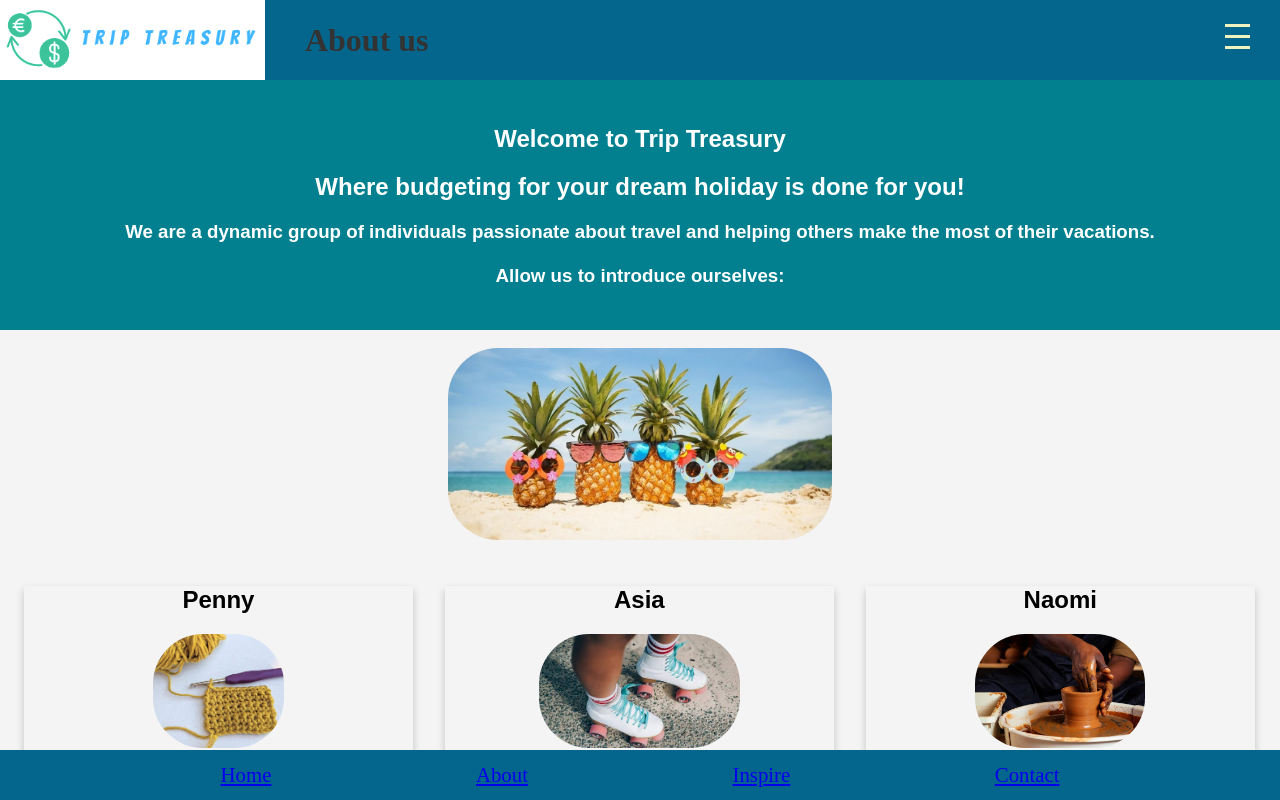
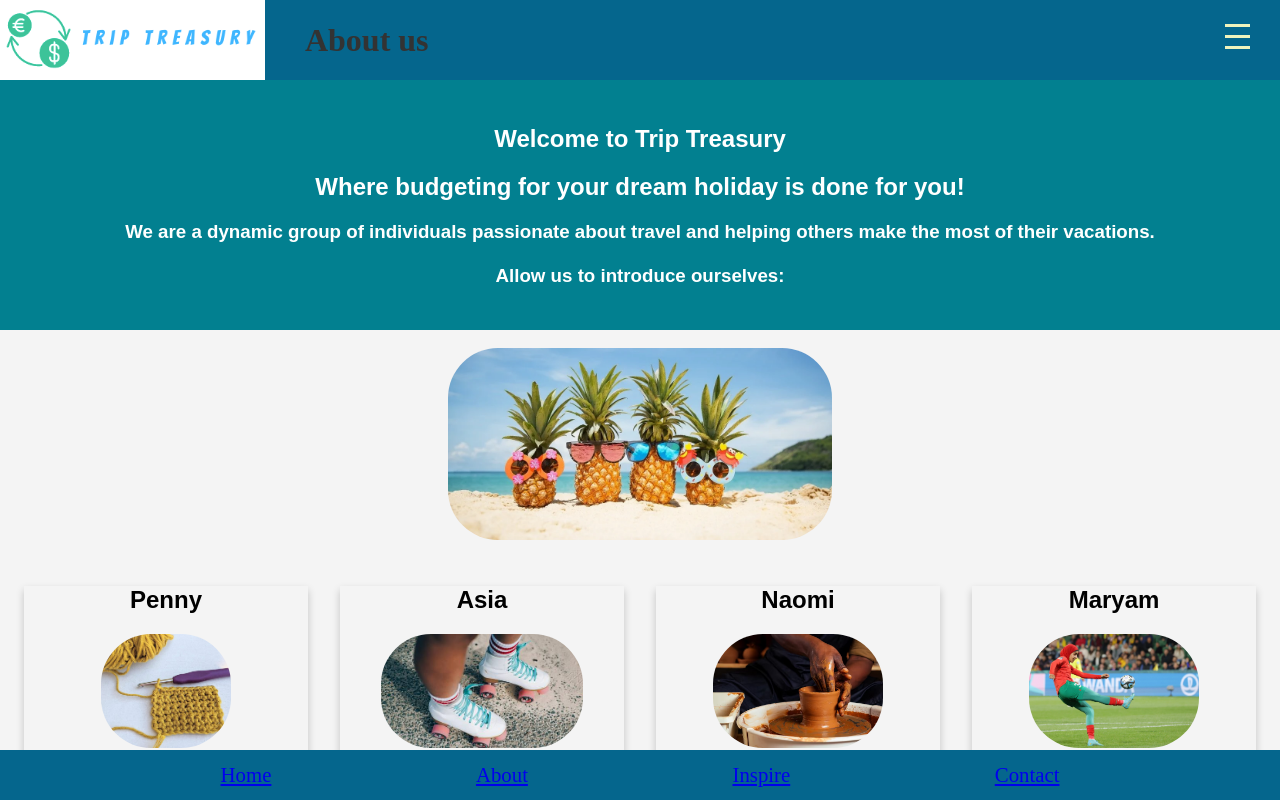
Before and after one commit to MaryamA123/TripTreasury, a React (Create React App) app in the folder budget_planner/: page /aboutus in a window 1280 px wide. Shown: the top 800 px of the page. Built offline with nearby package versions, Linux system fonts and the light colour scheme; a web font is replaced by a local one.

Commit message:
Fixed columns

```diff
--- a/budget_planner/src/pages/InspirePage.css
+++ b/budget_planner/src/pages/InspirePage.css
@@ -25,7 +25,7 @@ h1 {
     box-sizing: inherit;
   }
 
-  .column {
+  .columnIP {
     float: left;
     width: 33.3%;
     margin-bottom: 16px;
--- a/budget_planner/src/pages/InspirePage.js
+++ b/budget_planner/src/pages/InspirePage.js
@@ -4,6 +4,7 @@ import dubai from "../Images/dubai.jpeg";
 import thailand from "../Images/Thailand.jpeg";
 import bali from "../Images/Bali.jpeg";
 import "./InspirePage.css"
+import makeApiCall from "../services/api";
 
 
 const InspirePage = () => {
@@ -17,21 +18,21 @@ const InspirePage = () => {
 
       <div className="row">
 
-      <div className="column">
+      <div className="columnIP">
         <img src={dubai} alt="Dubai" className="destination-image" />
         <h2>Dubai</h2>
         <p>Experience luxury and extravagance in the heart of the desert.</p>
         <h3>Currency Conversion:</h3>
       </div>
 
-      <div className="column">
+      <div className="columnIP">
         <img src={thailand} alt="Thailand" className="destination-image" />
         <h2>Thailand</h2>
         <p>Discover breathtaking beaches and vibrant cultural experiences.</p>
         <h3>Currency Conversion:</h3>
       </div>
 
-      <div className="column">
+      <div className="columnIP">
         <img src={bali} alt="Bali" className="destination-image" />
         <h2>Bali</h2>
         <p>Immerse yourself in stunning landscapes and tranquil spirituality.</p>
```
